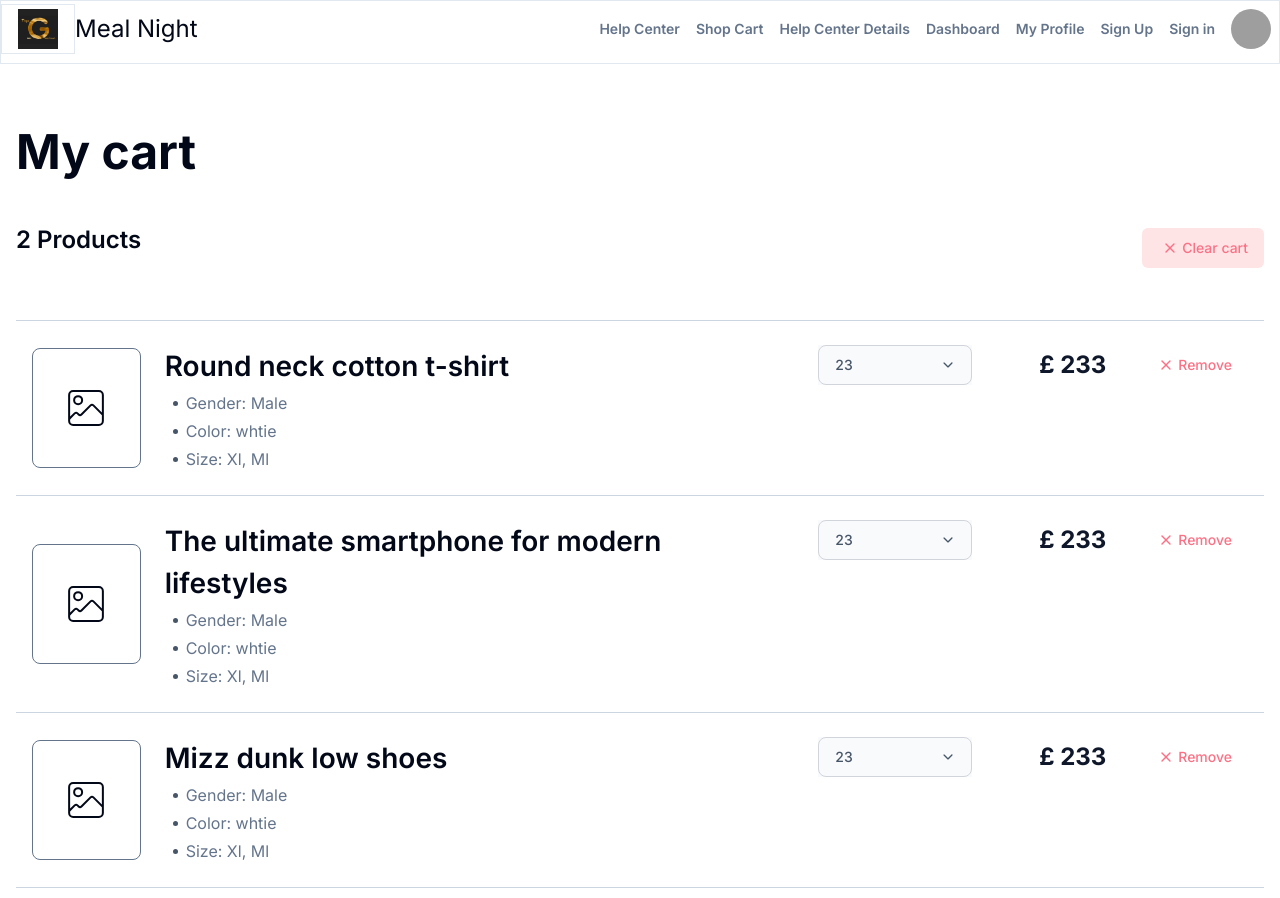
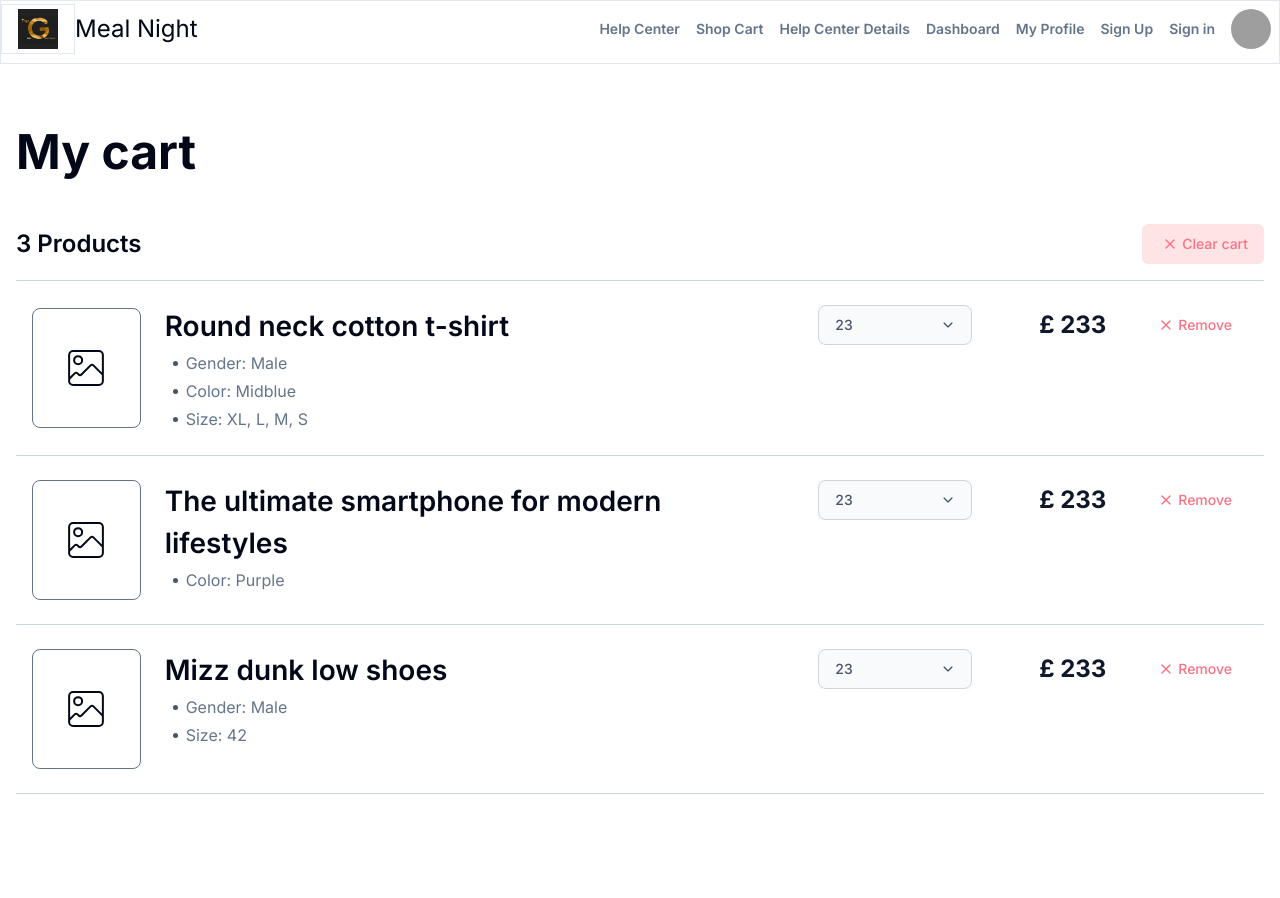
Before and after one commit to Toufiquer/manager-webApp, a Next.js app: page /shop-cart in a window 1280 px wide. Shown: the top 898 px of the page. After the commit the page ends 858 px from the top, so only its background shows below. Built offline with nearby package versions, Linux system fonts and the light colour scheme; grey boxes are pictures that could not be loaded.

Commit message:
done @ complete my cart

```diff
--- a/src/app/shop-cart/cart-container.tsx
+++ b/src/app/shop-cart/cart-container.tsx
@@ -64,12 +64,14 @@ const CartContainer = () => {
   return (
     <main className="flex flex-col">
       <div className="w-full items-center justify-between flex">
-        <h2 className="font-semibold text-2xl pb-4">2 Products</h2>
+        <h2 className="font-semibold text-2xl">
+          {exampleData.length} Products
+        </h2>
         <Button className="flex items-center justify-center bg-rose-100 hover:bg-rose-400 text-rose-400 duration-150 hover:text-white">
           <X className="p-1" /> Clear cart
         </Button>
       </div>
-      <div className="flex flex-col my-12 border-b border-slate-300">
+      <div className="flex flex-col mb-12 mt-4 border-b border-slate-300">
         {exampleData.map((curr) => (
           <div
             key={curr.id}
@@ -86,18 +88,29 @@ const CartContainer = () => {
                       <p>{curr.name}</p>
                     </div>
 
+                    {curr.details.Gender && (
                       <div className="text-slate-500 text-[16px] pt-1 flex items-center">
                         <div className="bg-slate-600 h-[5px] w-[5px] rounded-full mx-2" />
-                      <p>Gender: Male</p>
+                        <p>Gender: {curr.details.Gender}</p>
                       </div>
+                    )}
+                    {curr.details.Color && (
                       <div className="text-slate-500 text-[16px] pt-1 flex items-center ">
                         <div className="bg-slate-600 h-[5px] w-[5px] rounded-full mx-2" />
-                      <p>Color: whtie</p>
+                        <p>Color: {curr.details.Color}</p>
                       </div>
+                    )}
+                    {curr.details.Size && (
                       <div className="text-slate-500 text-[16px] pt-1 flex items-center ">
                         <div className="bg-slate-600 h-[5px] w-[5px] rounded-full mx-2" />
-                      <p>Size: Xl, Ml</p>
+                        {curr.details.Size &&
+                        Array.isArray(curr.details.Size) ? (
+                          <p>Size: {curr.details.Size.join(", ")}</p>
+                        ) : (
+                          <p>Size: {curr.details.Size}</p>
+                        )}
                       </div>
+                    )}
                   </div>
                 </div>
                 <div className="flex items-start justify-between">
```
Lines whose indentation alone changed are shown as unchanged.
